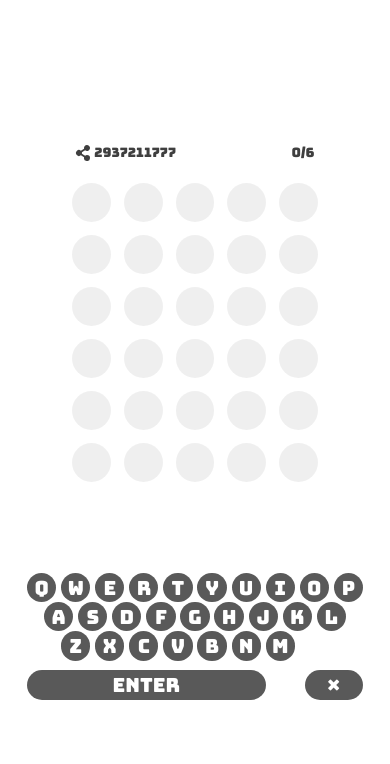
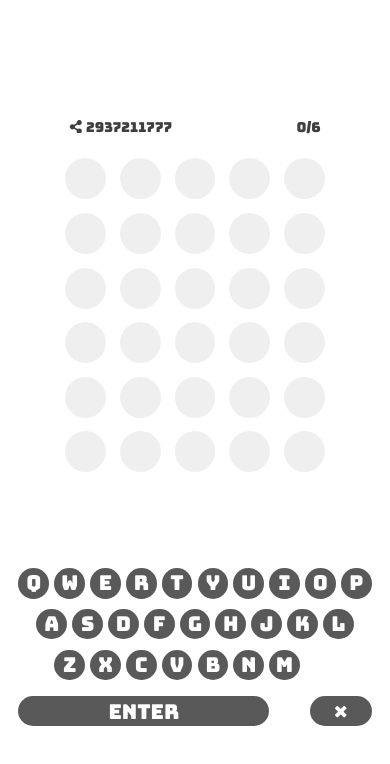
Before and after one commit to 5310/yawdle, a website built with Vite: page index.html in a window 390 px wide. Built offline with nearby package versions, Linux system fonts and the light colour scheme; a web font is replaced by a local one.

Commit message:
Tweak layout

```diff
--- a/index.css
+++ b/index.css
@@ -31,7 +31,7 @@
 }
 @media only screen and (max-width: 500px) {
   :root {
-    font-size: 3.33vw;
+    font-size: 3.5vw;
   }
 }
 
--- a/src/game.ts
+++ b/src/game.ts
@@ -19,7 +19,7 @@ export class Game extends LitElement {
         width: 100%;
         height: 100%;
         display: grid;
-        grid-gap: 2em;
+        gap: 2em;
         place-items: center;
         align-content: center;
         padding: 1rem;
@@ -28,7 +28,7 @@ export class Game extends LitElement {
 
       :host > div {
         display: grid;
-        grid-gap: 1rem;
+        gap: 1rem;
         place-items: center;
       }
 
@@ -55,11 +55,11 @@ export class Game extends LitElement {
       }
       #status > .seed {
         display: flex;
-        grid-gap: 0.25em;
+        gap: 0.25em;
+        align-items: center;
       }
       #status > .seed > svg {
         margin-left: -0.033em;
-        margin-top: 0.066em;
         fill: var(--palette--ink--on-light);
       }
       #status > *:last-child {
@@ -292,10 +292,7 @@ export class Game extends LitElement {
 
       <div id="status" @click=${() => console.log("status clicked")}>
         <div class="seed">
-          <svg width="16" height="16" fill="none" xmlns="http://www.w3.org/2000/svg">
-            <!-- <style>
-              path { fill: var(--palette--ink--on-light); }
-            </style> -->
+          <svg width="1em" height="1em" viewBox="0 0 16 16"fill="none" xmlns="http://www.w3.org/2000/svg">
             <path d="M12 10c-.707 0-1.356.244-1.868.653L6.929 8.651a3.017 3.017 0 0 0 0-1.302l3.203-2.002a3 3 0 1 0-1.06-1.696L5.867 5.653a3 3 0 1 0 0 4.694l3.203 2.002A3 3 0 1 0 12 10Z"/>
             </svg>${this.#seed}</div>
         <div class="attempts">${
@@ -318,7 +315,8 @@ export class Game extends LitElement {
       </div>
 
       <div id="message" class="ephemeral">
-        ${this._message}
+        <p>${this.#attempt} is not on the list!</p>
+        <p>Try a new word!</p>
       </div>
 
       <yawdle-keyboard @yawdleKey=${(event: CustomEvent) =>
--- a/src/keyboard.ts
+++ b/src/keyboard.ts
@@ -11,7 +11,7 @@ export class Keyboard extends LitElement {
         box-sizing: border-box;
         display: grid;
         place-items: center;
-        grid-gap: 0.5em;
+        gap: 0.75em;
         justify-items: stretch;
 
         --font-size: 1.5rem;
@@ -21,11 +21,12 @@ export class Keyboard extends LitElement {
       div.keys {
         display: grid;
         place-items: center;
+        gap: 0.5em;
       }
 
       div.row {
         display: flex;
-        grid-gap: 0.25em;
+        gap: 0.25em;
       }
 
       div.row:nth-child(3) {
--- a/src/word.ts
+++ b/src/word.ts
@@ -16,7 +16,7 @@ export class Word extends LitElement {
 
       div {
         display: flex;
-        grid-gap: 0.5em;
+        gap: 0.5em;
       }
     `;
   }
```
